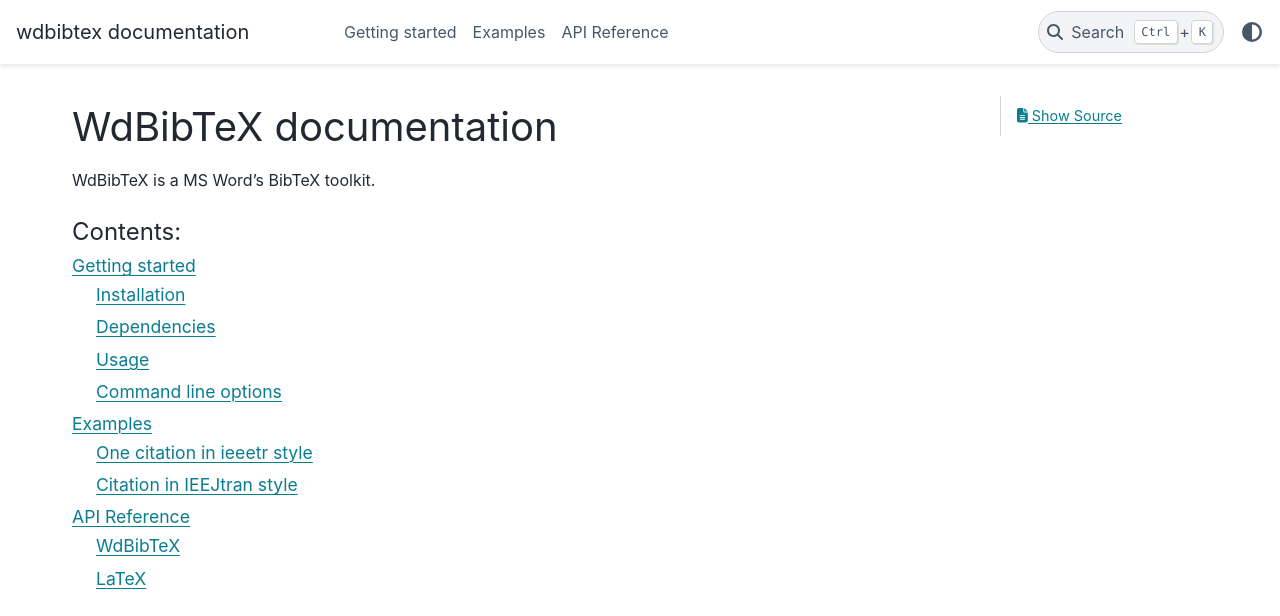
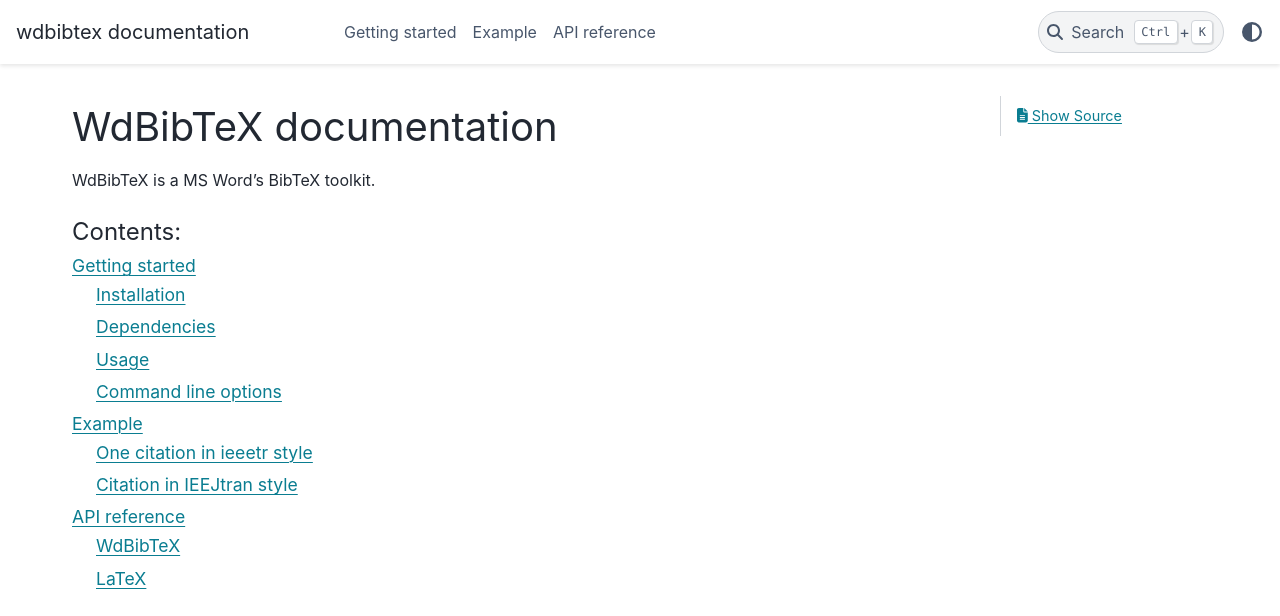
Before and after one commit to ehki/WdBibTeX, a Sphinx documentation site: the page built from docs/index.rst, in a window 1280 px wide. Shown: the top 616 px of the page. Built offline with Sphinx 7.4.7 and the PyData theme 0.15.4, drawn with Linux system fonts in a browser that asks for light colours.

Commit message:
Revise documents

```diff
--- a/docs/examples.rst
+++ b/docs/example.rst
@@ -1,5 +1,5 @@
-Examples
-========
+Example
+=======
 
 Examples are placed in the ``examples`` directory of WdBibTeX project.
 Target MS Word file is generated by executing ``docxgen.py`` in each examples directory.
--- a/docs/index.rst
+++ b/docs/index.rst
@@ -7,6 +7,6 @@
    :maxdepth: 2
    :caption: Contents:
 
-   installation
-   examples
+   install
+   example
    reference/index
--- a/docs/installation.rst
+++ b/docs/install.rst
@@ -6,6 +6,8 @@
 ------------
 
 Binary installers for the latest released version are available at the Python Package Index (PyPI): https://pypi.org/project/wdbibtex
+
+You can install wdbibtex package via pip command.
 
 .. code-block:: sh
 
@@ -23,7 +25,7 @@
 Usage
 -----
 
-Let target Word file name is ``file.docx``.
+Let target Word file name be ``file.docx``.
 
 0. Confirm you can build LaTeX project with basic ``latex->bibtex->latex->latex`` scheme. (This is out of scope of this project.)
 
@@ -41,7 +43,7 @@
 
    $ python -m wdbibtex file.docx
 
-6. If works correctly, you can see ``file_bib.docx``. LaTeX citation keys of ``\cite{key}`` and ``\thebibliography`` will be converted to ``[1]`` and ``[1] A. Name, "Title", Journal, vol...`` (for example).
+6. If wdbibtex works correctly, you can see ``file_bib.docx``. LaTeX citation keys of ``\cite{key}`` and ``\thebibliography`` will be converted to ``[1]`` and ``[1] A. Name, "Title", Journal, vol...`` (for example).
 
 
 Command line options
--- a/docs/reference/index.rst
+++ b/docs/reference/index.rst
@@ -1,4 +1,4 @@
-API Reference
+API reference
 =============
 
 
```
